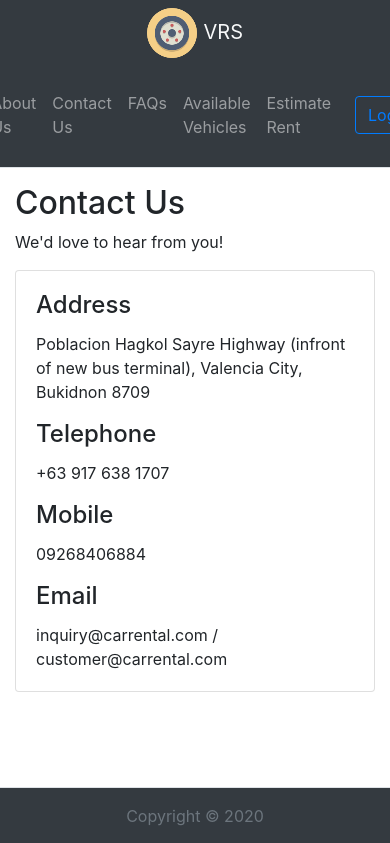
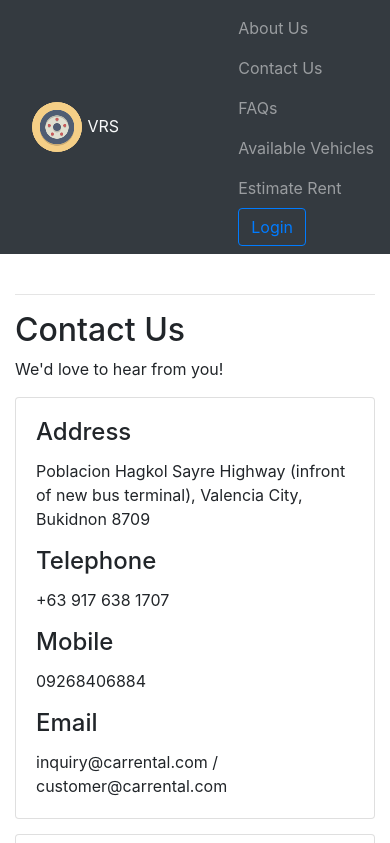
Before and after one commit to iamenzoenzo/VRS, a CodeIgniter app: page /database/contact in a window 390 px wide; the page is wider, and only the part inside the window is pictured. Shown: the top 843 px of that part. Run offline with CodeIgniter, Linux system fonts and the light colour scheme; data comes from the database, SQL or seed files in the repository; some libraries are stand-ins or nearby versions.

Commit message:
Responsive navbar #9

```diff
--- a/application/views/pages/contact.php
+++ b/application/views/pages/contact.php
@@ -1,7 +1,8 @@
 <title>Contact Us</title>
 <h2>Contact Us</h2>
 <p>We'd love to hear from you!</p>
-<div class="card">
+<div class="card-deck">
+  <div class="card">
   <div class="card-body">
     <h4 class="card-title">Address</h4>
     <p class="card-text"><?php echo $address['value'];?></p>
@@ -13,3 +14,14 @@
     <a target="_top" class="card-link"><?php echo $email['value'];?></a>
   </div>
 </div>
+<div class="card">
+  <div class="card-body">
+    <!--Google map-->
+		<div id="map-container-google-1" class="z-depth-1-half map-container embed-responsive embed-responsive-16by9" style="height: 500px">
+  		<iframe src="https://www.google.com/maps/embed?pb=!1m18!1m12!1m3!1d63236.43525748331!2d125.01711575747619!3d7.866033366416994!2m3!1f0!2f0!3f0!3m2!1i1024!2i768!4f13.1!3m3!1m2!1s0x32ff1bd874c5d051%3A0x9255561c02d41de0!2sHagkol!5e0!3m2!1sen!2sph!4v1587009926462!5m2!1sen!2sph" class="embed-responsive-item" height="450" frameborder="0" style="border:0;" allowfullscreen="" aria-hidden="false" tabindex="0"></iframe>
+		</div>
+
+		<!--Google Maps-->
+  </div>
+</div>
+</div>
--- a/application/views/templates/footer.php
+++ b/application/views/templates/footer.php
@@ -1,11 +1,63 @@
 
 </div> <!-- end of container-fluid located in navbar -->
-<div class="fixed-bottom mt-3 bg-dark border-top box-shadow text-center">
-<footer class="footer py-3 ">
-  <div class="container">
-    <span class="text-muted">Copyright &copy; 2020</span>
+<div class="container">
+  <br>
+  <br>
+  <hr>
+  <br>
+  <br>
+</div>
+<div class="jumbotron bg-light" style="margin-bottom:0">
+   <div class="container">
+   <hr>
+   <a class="nav-link text-light" href="<?php echo base_url(); ?>"><img src="<?php echo base_url();?>assets/images/system_images/vrslogo.png" width="30" height="30">&nbsp;VRS</a>
+
+   <div class="card-columns bg-default">
+    <div class="card">
+      <div class="card-body">
+        <small>
+        <p><a class="nav-link" href="<?php echo base_url(); ?>about">About Us</a>
+        <a class="nav-link" href="<?php echo base_url(); ?>contact">Contact Us</a>
+        <a class="nav-link" href="<?php echo base_url(); ?>faq">FAQs</a></p>
+      </small>
+      </div>
+    </div>
+    <div class="card">
+      <div class="card-body">
+        <!-- Add font awesome icons -->
+        <small>
+        <p>
+        <a class="nav-link" href="#"><i class="fa fa-facebook"></i> facebook</a>
+        <a class="nav-link" href="#"><i class="fa fa-twitter"></i> twitter</a>
+        <a class="nav-link" href="#"><i class="fa fa-youtube"></i> youtube</a>
+        </p>
+      </small>
+      </div>
+    </div>
+    <div class="card">
+      <div class="card-body">
+        <!-- Add font awesome icons -->
+        <small>
+        <p>
+
+        </p>
+      </small>
+      </div>
+    </div>
+
   </div>
-</footer>
+
+
+  </div>
 </div>
+
+
+
+<div class="jumbotron text-center bg-dark text-light" style="margin-bottom:0">
+  <small><p>Copyright &copy; 2020 VRS Inc. All rights reserved.
+    <a href="<?php echo base_url(); ?>privacy">Privacy Policy</a> | <a href="<?php echo base_url(); ?>terms">Terms of Use</a></p>
+  </small>
+</div>
+
 </body>
 </html>
--- a/application/views/templates/header.php
+++ b/application/views/templates/header.php
@@ -5,25 +5,27 @@
   <head>
     <meta charset="UTF-8">
 
-    <meta name="viewport" content="width=device-width, initial-scale=1, minimum-scale=1">
+    <meta name="viewport" content="width=device-width, initial-scale=1">
     <!-- favicon -->
      <link rel="icon" href="<?php echo base_url();?>assets/images/system_images/vrslogo.png" type="image/gif" sizes="16x16">
+     <link rel="stylesheet" href="https://cdnjs.cloudflare.com/ajax/libs/font-awesome/4.7.0/css/font-awesome.min.css">
 
     <!-- script src="https://ajax.googleapis.com/ajax/libs/jquery/3.4.1/jquery.min.js"></script -->
     <!--link rel="stylesheet" href="https://maxcdn.bootstrapcdn.com/bootstrap/4.4.1/css/bootstrap.min.css" -->
     <link rel="stylesheet" type="text/css" href="<?php echo base_url(); ?>assets/bootstrap-4.4.1/css/bootstrap.min.css">
     <script src="<?php echo base_url(); ?>assets/bootstrap-4.4.1/js/jquery.min.js" ></script>
     <script src="<?php echo base_url(); ?>assets/bootstrap-4.4.1/js/bootstrap.min.js" ></script>
+    <script src="<?php echo base_url(); ?>assets/bootstrap-4.4.1/js/popper.min.js" ></script>
 </head>
 <body class="pb-5">
-  <div class="bg-light d-flex flex-column flex-md-row align-items-center pb-1 px-md-4 mb-3 bg-dark border-bottom box-shadow sticky-top">
-        <h5 class="my-0 mr-md-auto font-weight-normal">
+  <nav class="navbar navbar-expand-sm bg-dark navbar-dark">
+    <div class="container-fluid">
+    <div class="navbar-header">
+    <p class="my-0 mr-md-auto font-weight-normal">
       <a class="nav-link text-light" href="<?php echo base_url(); ?>"><img src="<?php echo base_url();?>assets/images/system_images/vrslogo.png">&nbsp;VRS</a>
-        </h5>
-        <nav class="navbar navbar-expand navbar-light">
-        <nav class="navbar navbar-expand-lg navbar-dark">
-          <div class="collapse navbar-collapse">
-            <ul class="navbar-nav mr-auto">
+    </p>
+    </div>
+    <ul class="navbar-nav">
       <li class="nav-item">
         <a class="nav-link" href="<?php echo base_url(); ?>about">About Us</a>
       </li>
@@ -71,9 +73,7 @@
         </div>
       </li>
       <?php endif; ?>
-            </ul>
-          </div>
-        </nav>
+      <li>
         <?php
         if(!$this->session->userdata('logged_in')){
           echo '<a class="btn btn-outline-primary" href="'.base_url().'/users/login">Login</a>';
@@ -81,8 +81,16 @@
           echo '<a class="btn btn-outline-danger" href="'.base_url().'/users/logout">Logout</a>';
         }
         ?>
+      </li>
+    </ul>
   </div>
-<div class="container pb-5">
+  </nav>
+  <br>
+<div class="container">
+  <hr>
+</div>
+
+<div class="container">
 <!-- flash messages -->
 <?php if($this->session->flashdata('car_created')): ?>
   <div class="alert alert-success alert-dismissible fade show" role="alert">
```
Also changed, not shown: application/views/pages/privacy.php (added, +9 -0 lines), application/views/pages/terms.php (added, +31 -0 lines), assets/bootstrap-4.4.1/js/popper.min.js (added). Lines whose indentation alone changed are shown as unchanged.
